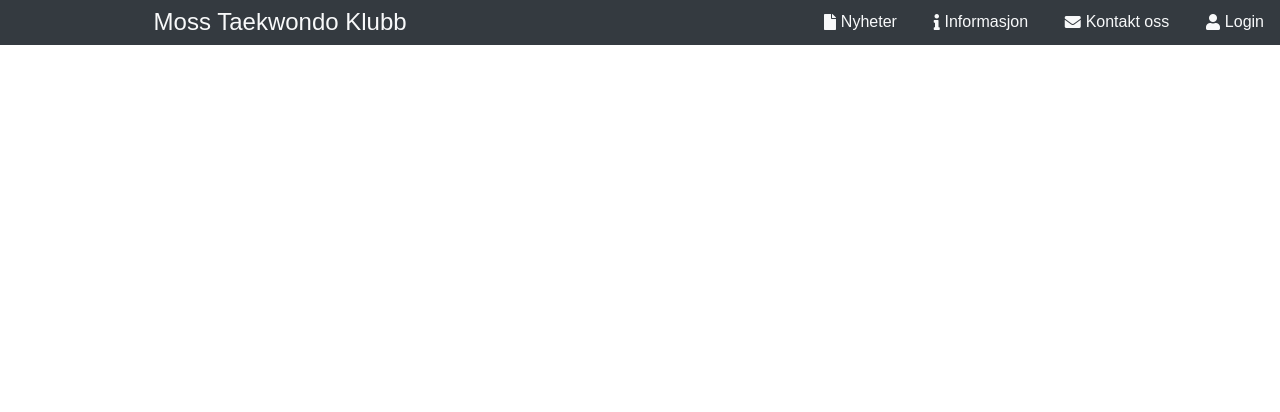
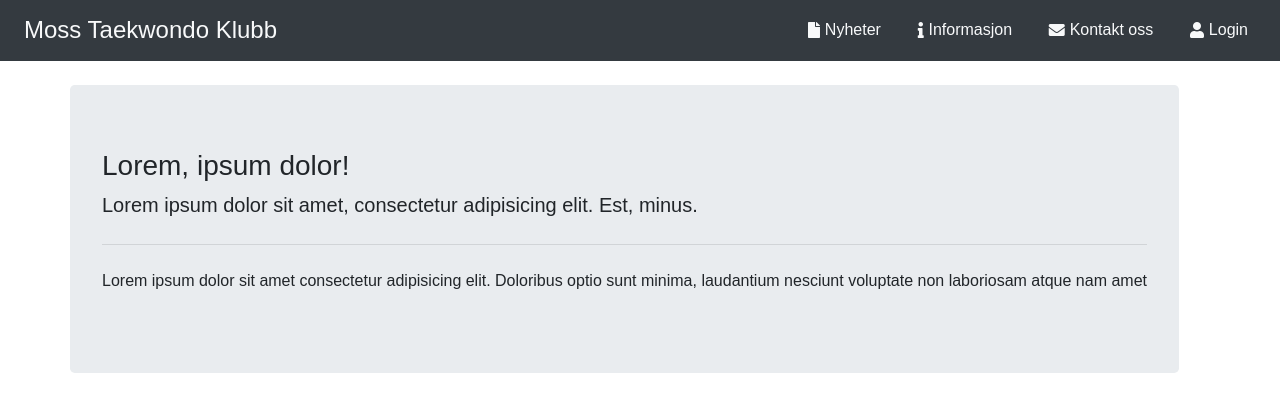
Before and after one commit to jakarlse88/mtk, a React (Create React App) app in the folder client/: page / in a window 1280 px wide. Shown: the top 412 px of the page. Built offline with nearby package versions, Linux system fonts and the light colour scheme.

Commit message:
Prototype Jumbotron comp

```diff
--- a/client/src/App.js
+++ b/client/src/App.js
@@ -1,11 +1,17 @@
 import React, { Component } from 'react';
 import './App.css';
 
+import Landing from './components/layout/Landing';
 import Navbar from './components/layout/Navbar';
 
 class App extends Component {
   render() {
-    return <Navbar />;
+    return (
+      <div>
+        <Navbar />
+        <Landing />
+      </div>
+    );
   }
 }
 
--- /dev/null
+++ b/client/src/components/common/Jumbotron.js
@@ -0,0 +1,32 @@
+import PropTypes from 'prop-types';
+
+import React, { Component } from 'react';
+
+export default class Jumbotron extends Component {
+  render() {
+    return (
+      <div className="jumbotron">
+        <h2 className="h3">{this.props.title}</h2>
+        <p className="lead">{this.props.lead}</p>
+        <hr className="my-4" />
+        <p>{this.props.content}</p>
+      </div>
+    );
+  }
+}
+
+// Temporary variables for testing
+// TODO: remove these
+Jumbotron.defaultProps = {
+  title: 'Lorem, ipsum dolor!',
+  lead:
+    'Lorem ipsum dolor sit amet, consectetur adipisicing elit. Est, minus.',
+  content:
+    'Lorem ipsum dolor sit amet consectetur adipisicing elit. Doloribus optio sunt minima, laudantium nesciunt voluptate non laboriosam atque nam amet'
+};
+
+Jumbotron.propTypes = {
+  title: PropTypes.string.isRequired,
+  lead: PropTypes.string.isRequired,
+  content: PropTypes.string.isRequired
+};
--- /dev/null
+++ b/client/src/components/layout/Landing.js
@@ -0,0 +1,17 @@
+import React, { Component } from 'react';
+
+import Jumbotron from '../common/Jumbotron';
+
+export default class Landing extends Component {
+  render() {
+    return (
+      <div className="container">
+        <div className="row mt-4">
+          <div className="col-xs-12">
+            <Jumbotron />
+          </div>
+        </div>
+      </div>
+    );
+  }
+}
--- a/client/src/components/layout/Navbar.js
+++ b/client/src/components/layout/Navbar.js
@@ -2,11 +2,10 @@ import React, { Component } from 'react';
 
 export default class Navbar extends Component {
   render() {
-    // TODO: Collapse nav on breakpoint (or similar)
     return (
-      <div className="row align-items-center navbar-dark bg-dark">
-        <div className="col-12 col-s-12 col-m-12 col-l-4 col-lg-4 d-flex justify-content-center justify-content-lg-end">
-          <h1 className="h4 mt-2 text-light">
+      <div className="row align-items-center navbar-dark bg-dark navbar sticky-top">
+        <div className="col-12 col-s-12 col-m-12 col-l-4 col-lg-4 d-flex justify-content-center justify-content-lg-start">
+          <h1 className="h4 mt-2 ml-2 text-light">
             Moss Taekwondo Klubb
           </h1>
         </div>
```
